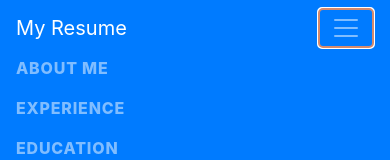
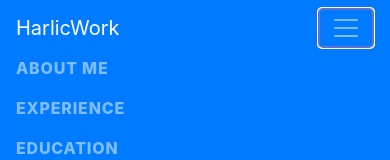
Before and after one commit to HarlicWork/resume, a website with bundled scripts: page index.html in a window 390 px wide. Both pictures are taken after a click on the button "Toggle navigation". Shown: the top 160 px of the page. Built offline with nearby package versions, Linux system fonts and the light colour scheme; a web font is replaced by a local one.

Commit message:
edit navbar color and title

```diff
--- a/css/resume.css
+++ b/css/resume.css
@@ -96,7 +96,7 @@ p.lead {
 }
 
 #sideNav .navbar-toggler:focus {
-  outline-color: #d48a6e;
+  outline-color: #6573c3;
 }
 
 @media (min-width: 992px) {
--- a/index.html
+++ b/index.html
@@ -39,7 +39,7 @@
       id="sideNav"
     >
       <a class="navbar-brand js-scroll-trigger" href="#page-top">
-        <span class="d-block d-lg-none">My Resume</span>
+        <span class="d-block d-lg-none">HarlicWork</span>
         <span class="d-none d-lg-block">
           <img
             class="img-fluid img-profile rounded-circle mx-auto mb-2"
```
